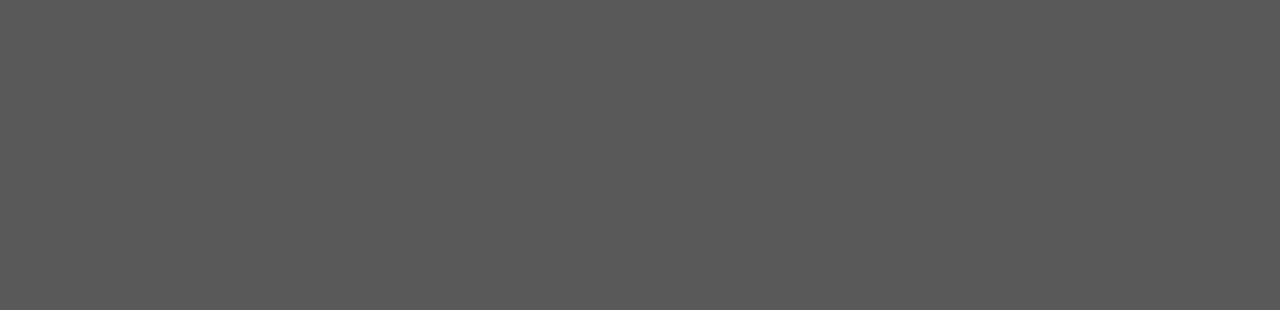
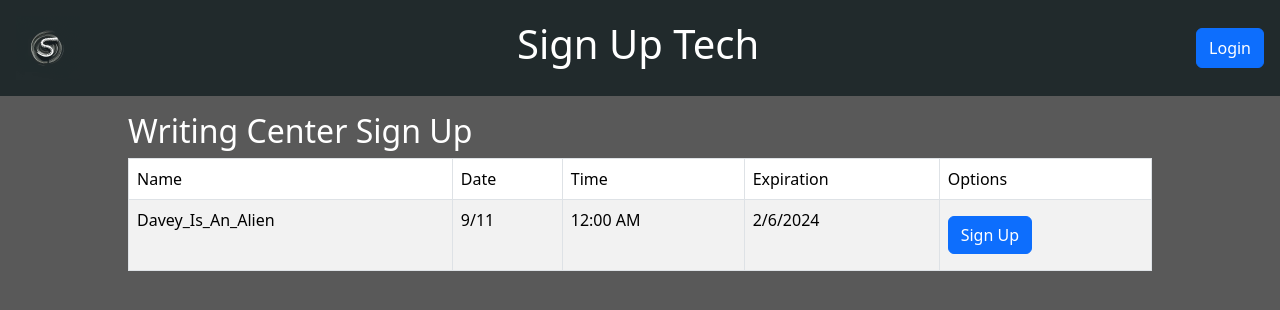
Before and after one commit to humandavey/signuptheapp, a React (Create React App) app in the folder client/: page /view in a window 1280 px wide. Before the commit this address had no page. Shown: the top 310 px of the page. Built offline with nearby package versions, Linux system fonts and the light colour scheme.

Commit message:
Fix table

```diff
--- a/client/src/index.tsx
+++ b/client/src/index.tsx
@@ -3,6 +3,7 @@ import ReactDOM from "react-dom/client";
 import { BrowserRouter as Router, Route, Routes, useNavigate, useParams } from "react-router-dom";
 import "./index.css";
 import Home from "./pages/Home";
+import ViewerSignUp from "./pages/ViewerSignUp";
 
 const root = ReactDOM.createRoot(
   document.getElementById("root") as HTMLElement
@@ -13,6 +14,7 @@ root.render(
     <Router>
       <Routes>
         <Route path="/" element={<Home />} />
+        <Route path="/view" element={<ViewerSignUp />} />
       </Routes>
     </Router>
   </React.StrictMode>
--- a/client/src/pages/ViewerSignUp.tsx
+++ b/client/src/pages/ViewerSignUp.tsx
@@ -10,8 +10,8 @@ export default () => {
     <>
       <Header />
 
-      <div className="slots-table-viewer" style={{backgroundColor: #b7b7b7ff}}>
-        <h2 style={{color: "white", position: "center-align"}}>Writing Center Sign Up</h2>
+      <div className="slots-table-viewer">
+        <h2 style={{color: "white"}}>Writing Center Sign Up</h2>
         <Table
           bordered
           hover
@@ -23,7 +23,7 @@ export default () => {
               <td>Date</td>
               <td>Time</td>
               <td>Expiration</td>
-
+              <td>Options</td>
             </tr>
           </thead>
           <tbody>
@@ -34,7 +34,6 @@ export default () => {
               <td>2/6/2024</td>
               <td>
                 <Button style={{margin: "0.5rem auto"}}>Sign Up</Button>
-
               </td>
             </tr>
           </tbody>
```
